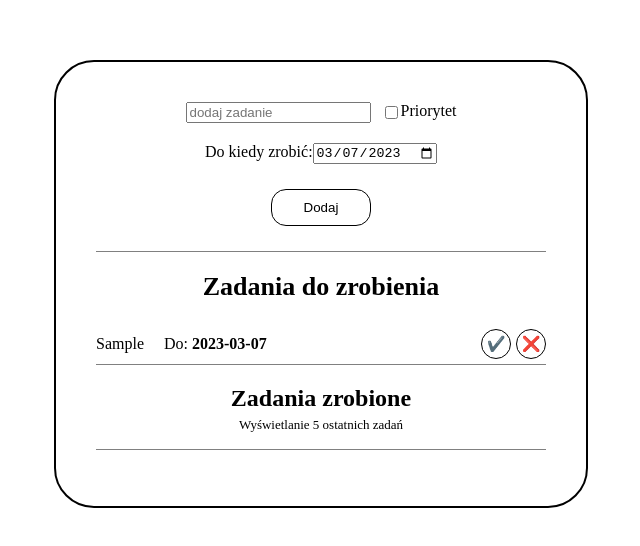
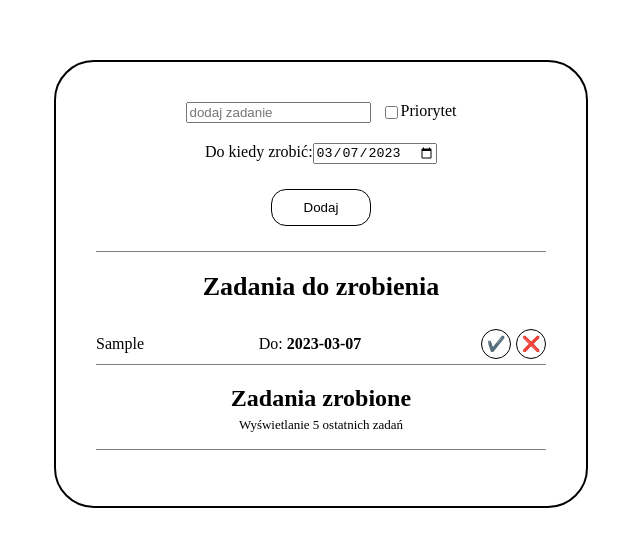
Before and after one commit to paulinaslabosz/todo-app, a React (Create React App) app: page / in a window 1280 px wide. Both pictures are taken after typing "Sample" into the empty fields and a click on the button "Dodaj". Shown: the top 546 px of the page, without its empty margins (319-959 px from the left). Built offline with nearby package versions, Linux system fonts and the light colour scheme.

Commit message:
Added feature for 'priority checkbox'

```diff
--- a/src/components/App.js
+++ b/src/components/App.js
@@ -51,12 +51,14 @@ class App extends Component {
       const title = this.state.task;
       const date = this.state.date;
       const id = this.state.list.length + 1;
-      const task = { id, title, date };
+      const priority = this.state.priority;
+      const task = { id, title, date, priority };
       const newList = list.concat(task);
       this.setState({
         list: newList,
         task: '',
         date: this.getDate(),
+        priority: false,
       });
     } else {
       alert('Nie można dodać zadania bez nazwy');
--- a/src/components/Task.css
+++ b/src/components/Task.css
@@ -27,3 +27,7 @@ li {
     background-color: white;
     font-size: 19px;
 }
+
+.task_date {
+margin-left: auto;
+}
--- a/src/components/Task.js
+++ b/src/components/Task.js
@@ -3,7 +3,9 @@ import './Task.css';
 const Task = (props) => {
   return (
     <li>
-      <span>{props.title}</span>
+      <span style={props.priority ? { color: 'red' } : null}>
+        {props.title}
+      </span>
       <span className='task_date'>
         {' '}
         Do: <strong>{props.date}</strong>
--- a/src/components/TasksList.js
+++ b/src/components/TasksList.js
@@ -3,7 +3,12 @@ import Task from './Task';
 import './TasksList.css';
 const TasksList = (props) => {
   const list = props.list.map((task) => (
-    <Task key={task.id} title={task.title} date={task.date} />
+    <Task
+      key={task.id}
+      title={task.title}
+      date={task.date}
+      priority={task.priority}
+    />
   ));
   return (
     <>
```
